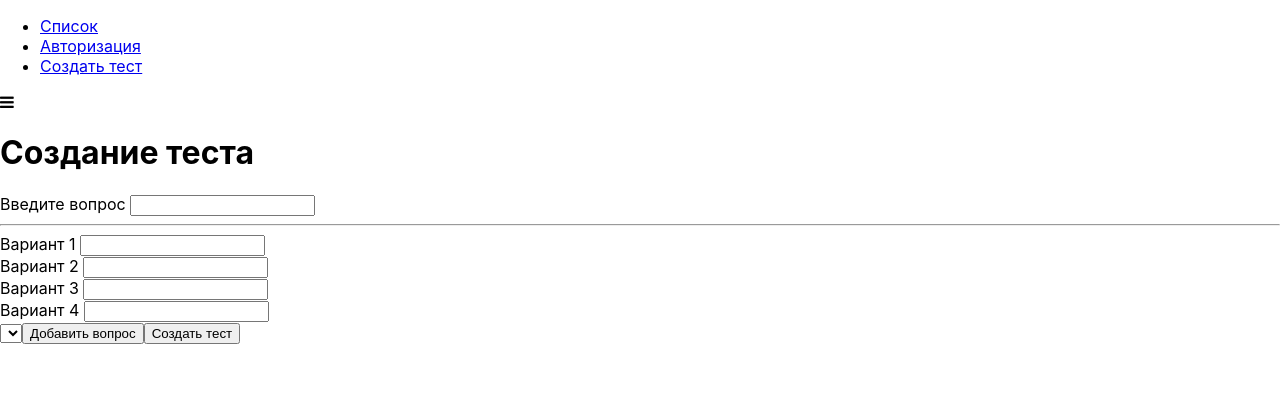
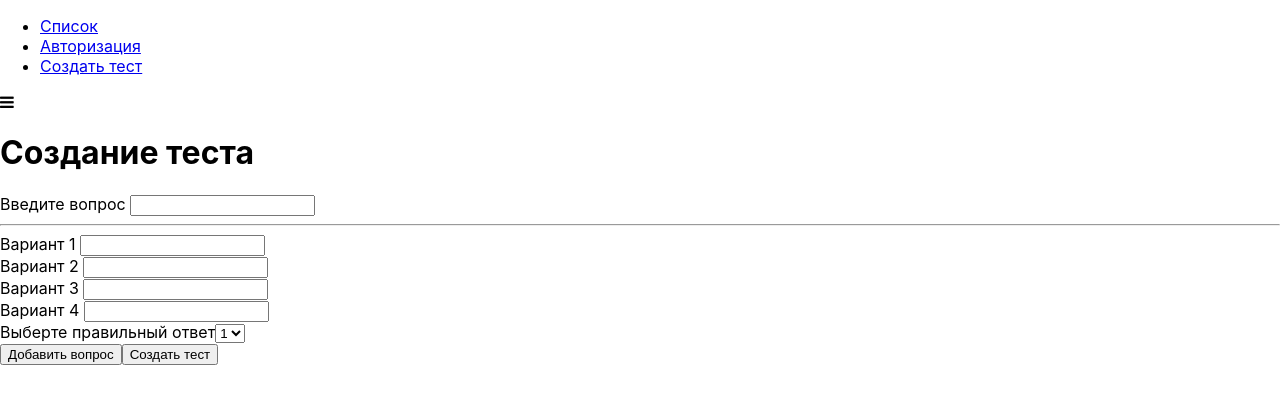
Before and after one commit to kravtsovRoman/react-quiz, a React app: page /quiz-creator in a window 1280 px wide. Shown: the top 404 px of the page. Built offline with nearby package versions, Linux system fonts and the light colour scheme.

Commit message:
create select for right answer

```diff
--- /dev/null
+++ b/src/components/UI/Select/Select.js
@@ -0,0 +1,30 @@
+import React from 'react';
+import classes from './Select.scss';
+
+const Select = (props) => {
+  const htmlFor = `${props.label}-${Math.random()}`
+
+  return (
+    <div className={classes.Select}>
+      <label htmlFor="htmlFor">{props.label}</label>
+      <select
+        id={htmlFor}
+        value={props.value}
+        onChange={props.onChange}
+      >
+        {props.options.map((option, index) => {
+          return (
+            <option
+              value={option.value}
+              key={index}
+            >
+              {option.text}
+            </option>
+          );
+        })}
+      </select>
+    </div>
+  );
+}
+
+export default Select;
--- /dev/null
+++ b/src/components/UI/Select/Select.scss
@@ -0,0 +1,18 @@
+.Select {
+  margin-bottom: 15px;
+  label {
+    margin: 0 0 3px 0;
+    padding: 0;
+    font-weight: bold;
+    display: block;
+  }
+  select {
+    display: block;
+    box-sizing: border-box;
+    margin: 0 0 5px;
+    height: 29px;
+    width: 100%;
+    outline: none;
+    transition: all .3s ease-in-out;
+  }
+}
--- a/src/containers/QuizCreator/QuizCreator.js
+++ b/src/containers/QuizCreator/QuizCreator.js
@@ -3,6 +3,7 @@
 import Button from '../../components/UI/Button/Button';
 import Input from '../../components/UI/Input/Input';
 import { createControl } from '../../form/formFramework';
+import Select from '../../components/UI/Select/Select';
 
 function createOptionControl(number) {
   return createControl({
@@ -30,6 +31,7 @@
 
   state = {
     quiz: [],
+    rightAnswerId: 1,
     formControls: createFormControls()
   }
 
@@ -67,7 +69,25 @@
     })
   }
 
+  selectChangeHandler = e => {
+    this.setState({
+      rightAnswerId: +e.target.value
+    })
+  }
+
   render() {
+    const select = <Select
+      label={'Выберте правильный ответ'}
+      value={this.state.rightAnswerId}
+      onChange={this.selectChangeHandler}
+      options={[
+        { text: 1, value: 1 },
+        { text: 2, value: 2 },
+        { text: 3, value: 3 },
+        { text: 4, value: 4 }
+      ]}
+    />
+
     return (
       <div className={classes.QuizCreator}>
         <div>
@@ -78,7 +98,7 @@
             {this.renderControls()}
 
 
-            <select></select>
+            {select}
 
             <Button
               type="primary"
```
